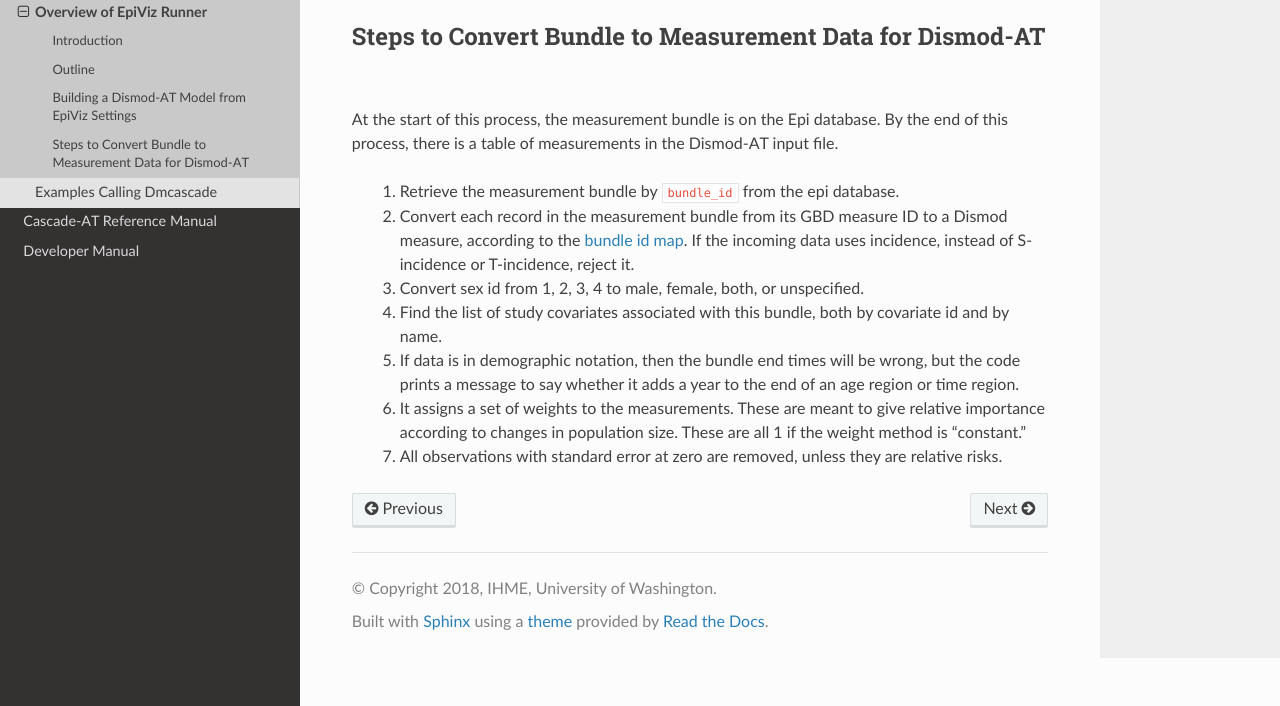
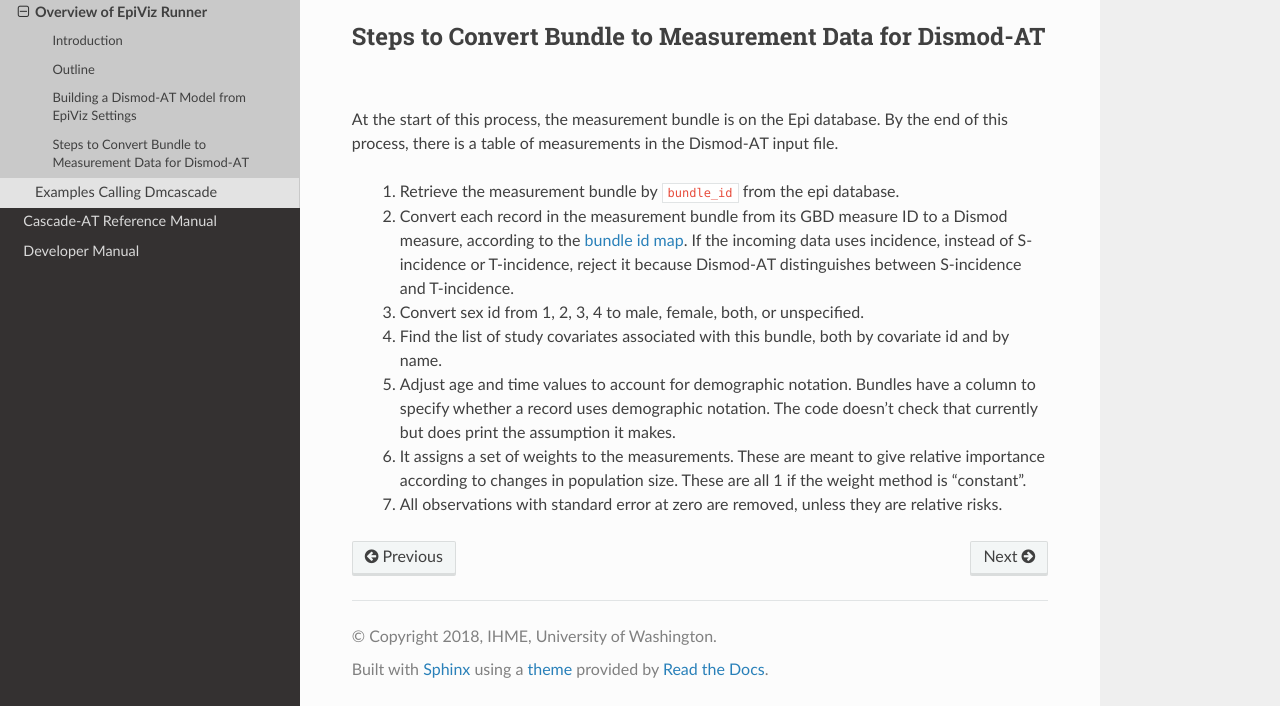
Before and after one commit to ihmeuw/cascade-at, a Sphinx documentation site: the page built from docs/epiviz/overview.rst, in a window 1280 px wide and 900 px high, scrolled down 676 px, cut to the strip 194-900 px from the top of the window. Built offline with Sphinx 7.4.7 and the Read the Docs theme 2.0.0, drawn with Linux system fonts in a browser that asks for light colours; some of the changed text lies outside the part shown.

Commit message:
included doc changes from Natalie's comments on PR

```diff
--- a/docs/epiviz/overview.rst
+++ b/docs/epiviz/overview.rst
@@ -55,20 +55,22 @@ a table of measurements in the Dismod-AT input file.
     GBD measure ID to a Dismod measure, according to the
     `bundle id map <https://github.com/ihmeuw/cascade/blob/develop/src/cascade/input_data/configuration/id_map.py>`_.
     If the incoming data uses incidence, instead of S-incidence
-    or T-incidence, reject it.
+    or T-incidence, reject it because Dismod-AT distinguishes
+    between S-incidence and T-incidence.
 
  3. Convert sex id from 1, 2, 3, 4 to male, female, both, or unspecified.
 
  4. Find the list of study covariates associated with this bundle,
     both by covariate id and by name.
 
- 5. If data is in demographic notation, then the bundle end times
-    will be wrong, but the code prints a message to say whether it adds
-    a year to the end of an age region or time region.
+ 5. Adjust age and time values to account for demographic notation.
+    Bundles have a column to specify whether a record uses
+    demographic notation. The code doesn't check that currently
+    but does print the assumption it makes.
 
  6. It assigns a set of weights to the measurements. These are
     meant to give relative importance according to changes in
-    population size. These are all 1 if the weight method is "constant."
+    population size. These are all 1 if the weight method is "constant".
 
  7. All observations with standard error at zero are removed,
     unless they are relative risks.
```
Also changed, not shown: other parts of docs/epiviz/overview.rst (+1 -1 lines), 1 other file.
